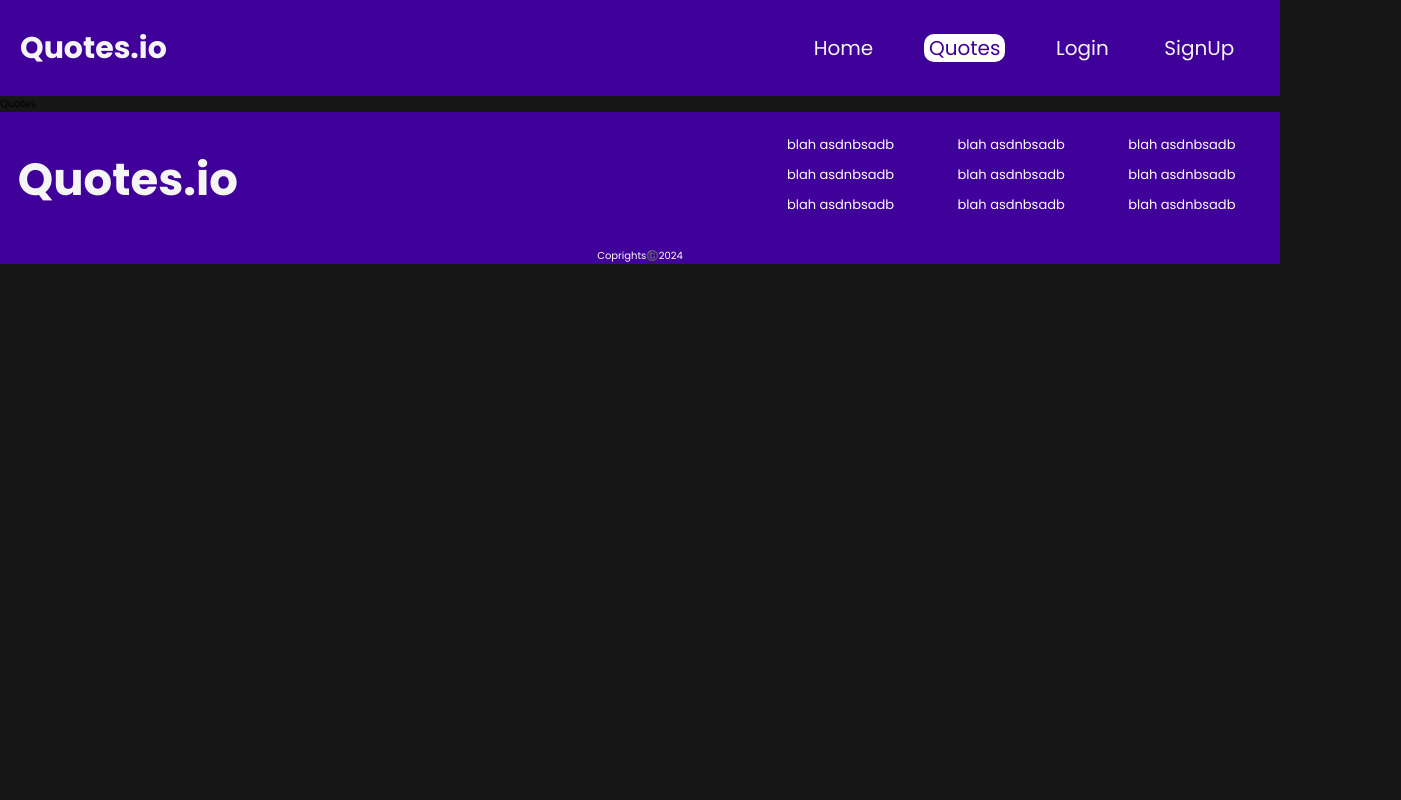
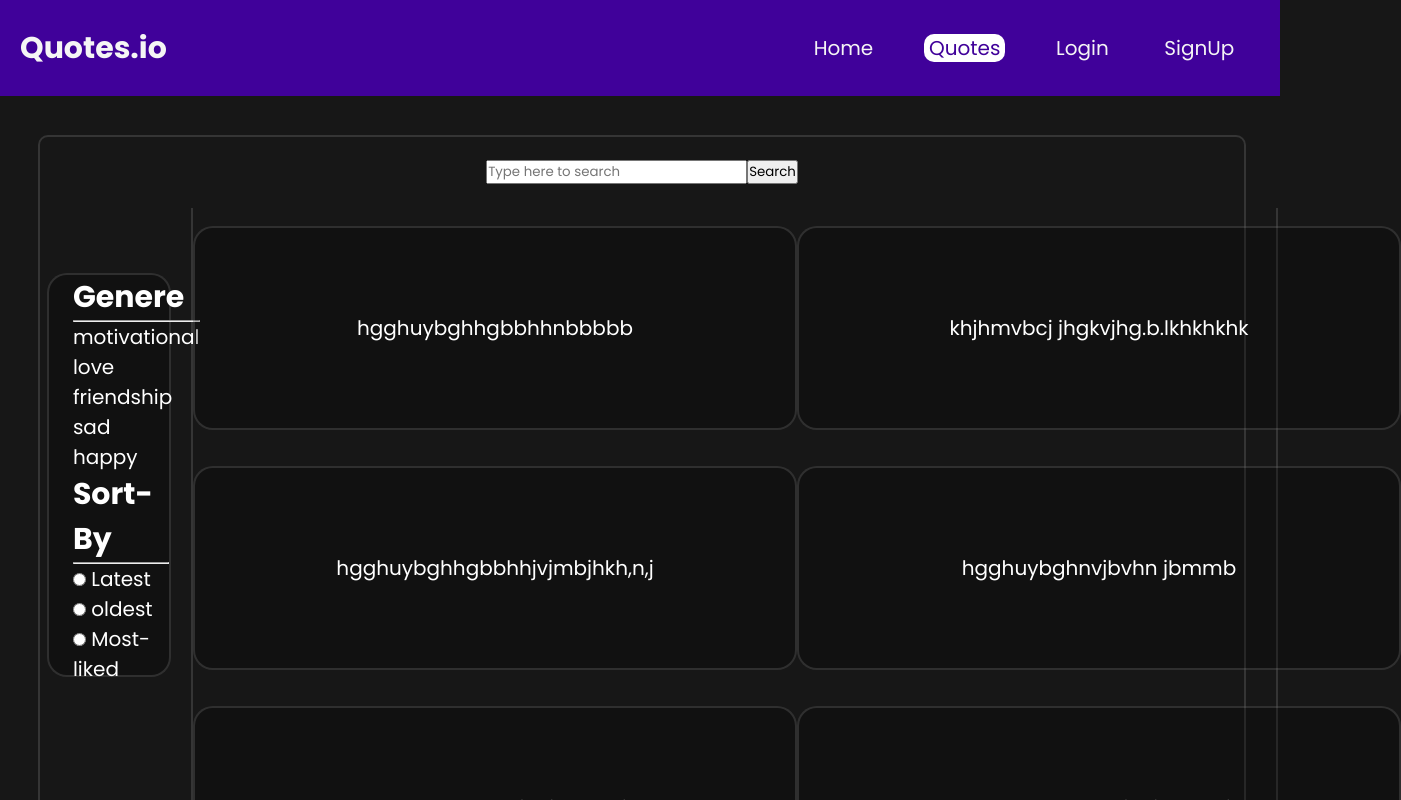
Before and after one commit to Chandu6702/Quotes.io-Frontend, a React (Vite) app: page /quotes in a window 1280 px wide. Shown: the top 800 px of the page, 1401 px wide, since content can reach past the window. Built offline with nearby package versions, Linux system fonts and the light colour scheme.

Commit message:
quotes update

```diff
--- /dev/null
+++ b/src/components/MyQuotes/MyQuotes.jsx
@@ -0,0 +1,15 @@
+import React from 'react'
+import Styles from './MyQuotes.module.css'
+
+function MyQuotes() {
+  return (
+    <div id={Styles['container']}>
+      <div id={Styles['search-bar']}>
+        <input type='search' placeholder='Type here to search'/>
+        <button type='submit'>Search</button>
+      </div>
+    </div>
+  )
+}
+
+export default MyQuotes
--- /dev/null
+++ b/src/components/MyQuotes/MyQuotes.module.css
@@ -0,0 +1,5 @@
+#container{
+    min-height: 100vh;
+    display: flex;
+    background-color: blue;
+}
--- /dev/null
+++ b/src/components/Quotes/Card/Card.jsx
@@ -0,0 +1,12 @@
+import React from 'react'
+import Styles from './Card.module.css'
+
+function Card({text}) {
+return (
+    <div className={Styles['container']}>
+        {text}
+    </div>
+)
+}
+
+export default Card
--- /dev/null
+++ b/src/components/Quotes/Card/Card.module.css
@@ -0,0 +1,11 @@
+.container{
+    height: 200px;
+    width: 600px;
+    border: 2px solid  rgba(255, 255, 255, 0.129);
+    border-radius: 20px;
+    color: white;
+    background: #00000042;
+    display: flex;
+    justify-content: center;
+    align-items: center;
+}
--- /dev/null
+++ b/src/components/Quotes/Filter/Filter.jsx
@@ -0,0 +1,31 @@
+import React from "react";
+import Styles from "./Filter.module.css";
+
+function Filter() {
+  return (
+    <div id={Styles['container']}>
+      <section id={Styles['genere']}>
+        <h2>Genere</h2>
+        <hr/>
+        <ul>
+          <li>motivational</li>
+          <li>love</li>
+          <li>friendship</li>
+          <li>sad</li>
+          <li>happy</li>
+        </ul>
+      </section>
+      <section id={Styles['sort-by']}>
+        <h2>Sort-By</h2>
+        <hr/>
+        <label for="latest"><input type="radio" id={Styles['latest']}/> Latest</label>
+
+        <label for="oldest"><input type="radio" id={Styles['oldest']}/> oldest</label>
+
+        <label for="most-liked"><input type="radio" id={Styles['most-liked']}/> Most-liked</label>
+      </section>
+    </div>
+  );
+}
+
+export default Filter;
--- /dev/null
+++ b/src/components/Quotes/Filter/Filter.module.css
@@ -0,0 +1,34 @@
+#container{
+    height:50vh;
+    display: flex;
+    flex-direction: column;
+    justify-content: space-around;
+    align-items:flex-start;
+    margin-top: 50%;
+    margin-left: 5%;
+    border: 2px solid  rgba(255, 255, 255, 0.129);
+    border-radius: 20px;
+    background: #00000042;
+    color: white;
+    font-size: 2rem;
+}
+
+#genere{
+    color:white;
+    display: flex;
+    flex-direction: column;
+    justify-content: space-around;
+    margin-left: 20%;
+}
+
+#genere ul li{
+    list-style: none;
+}
+
+#sort-by{
+    color: white;
+    display: flex;
+    flex-direction: column;
+    justify-content: space-evenly;
+    margin-left: 20%;
+}
--- a/src/components/Quotes/Quotes.jsx
+++ b/src/components/Quotes/Quotes.jsx
@@ -1,8 +1,29 @@
 import React from 'react'
 import Styles from './Quotes.module.css'
+import Card from './Card/Card.jsx'
+import Filter from './Filter/Filter.jsx'
+
 function Quotes() {
   return (
-    <div>Quotes</div>
+    <div id={Styles['container']}>
+      <div id={Styles['search-bar']}>
+        <input type='search' placeholder='Type here to search'/>
+        <button type='submit'>Search</button>
+      </div>
+      <div id={Styles['section']}>
+        <div id={Styles['filter']}>
+            <Filter/>
+        </div>
+        <div id={Styles['cards']}>
+            <Card text="hgghuybghhgbbhhnbbbbb"/>
+            <Card text="khjhmvbcj jhgkvjhg.b.lkhkhkhk"/>
+            <Card text="hgghuybghhgbbhhjvjmbjhkh,n,j"/>
+            <Card text="hgghuybghnvjbvhn jbmmb"/>
+            <Card text="hgghuybkbhbcb  vhigvjgh vbvjbcb"/>
+            <Card text="hgghuybkbhbcb  vhigvjgh vbvjbcb"/>
+        </div>
+      </div>
+    </div>
   )
 }
 
--- a/src/components/Quotes/Quotes.module.css
+++ b/src/components/Quotes/Quotes.module.css
@@ -0,0 +1,48 @@
+#container{
+    min-height: 100vh;
+    width:94%;
+    border:2px solid  rgba(255, 255, 255, 0.129);
+    border-radius: 10px;
+    margin:3%;
+    display:flex;
+    flex-direction: column;
+    justify-content: space-evenly;
+    font-size: 2rem;
+    /*align-items: center;*/
+
+}
+
+#search-bar{
+    display: flex;
+    justify-content: center;
+    align-items: center;
+    padding: 5px;
+    margin: 10px;
+}
+
+#section{
+    display: flex;
+    justify-content: space-around;
+}
+
+#cards{
+    width: 90%;
+    height: 90vh;
+    /* background-color: blue; */
+    display: grid;
+    grid-template-columns:auto auto;
+    justify-content:space-around;
+    align-items: center;
+    margin-left:20px;
+    margin-right: 20px;
+    border-left: 2px solid  rgba(255, 255, 255, 0.129);
+    border-right: 2px solid  rgba(255, 255, 255, 0.129);
+}
+
+#filter{
+    width: 20%;
+    height:90vh;
+    /* border: 2px solid rgba(255, 255, 255, 0.434); */
+    /* background-color: blueviolet; */
+
+}
--- a/src/main.jsx
+++ b/src/main.jsx
@@ -6,6 +6,7 @@ import Home from './components/Home/Home.jsx'
 import Login from './components/Login/Login.jsx'
 import SignUp from './components/SignUp/SignUp.jsx'
 import Quotes from './components/Quotes/Quotes.jsx'
+import MyQuotes from './components/MyQuotes/MyQuotes.jsx'
 
 const router=createBrowserRouter(createRoutesFromElements(
   <Route path='/' element={<App/>} >
@@ -13,6 +14,7 @@ const router=createBrowserRouter(createRoutesFromElements(
     <Route path='login' element={<Login/>} ></Route>
     <Route path='signup' element={<SignUp/>}></Route>
     <Route path='quotes' element={<Quotes/>}></Route>
+    <Route path='my-quotes' element={<MyQuotes/>}></Route>
   </Route>
 ))
 
```
